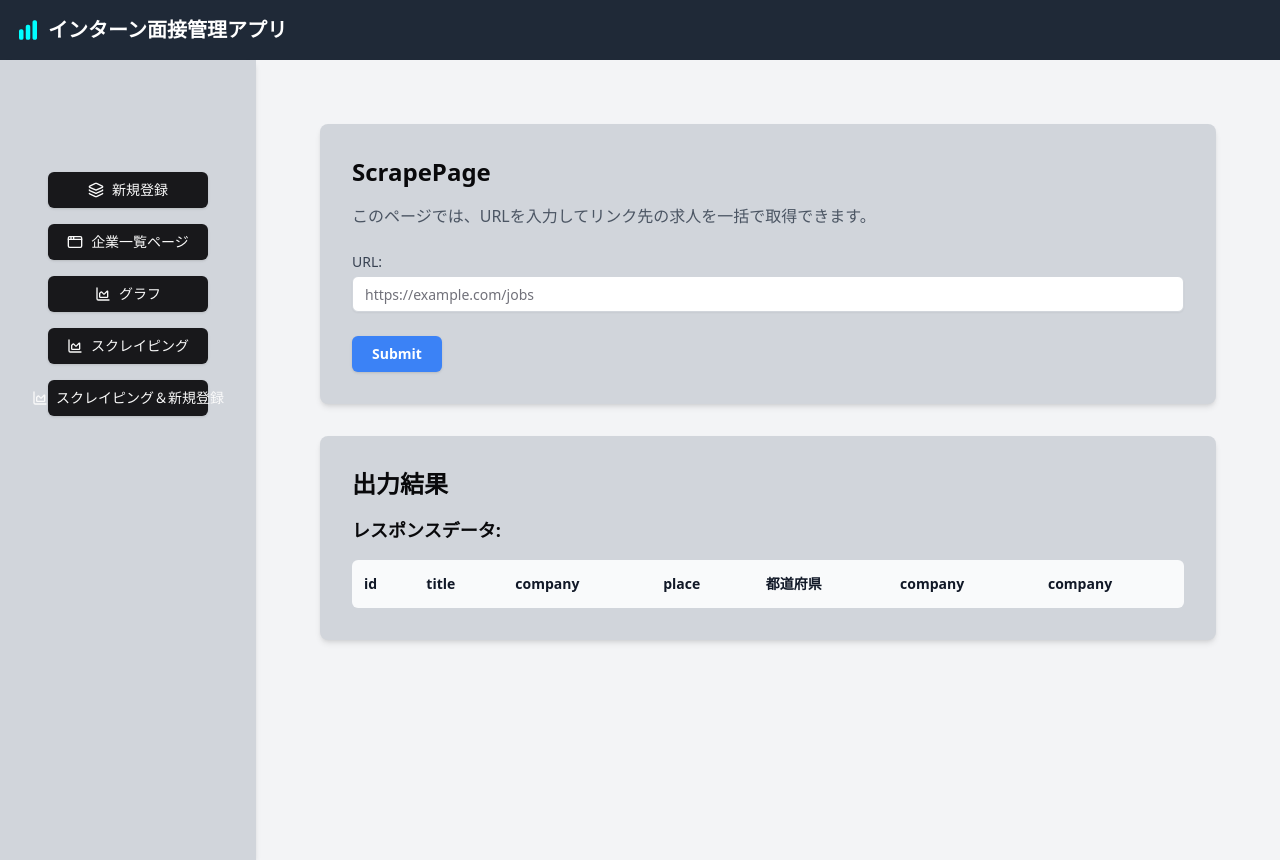
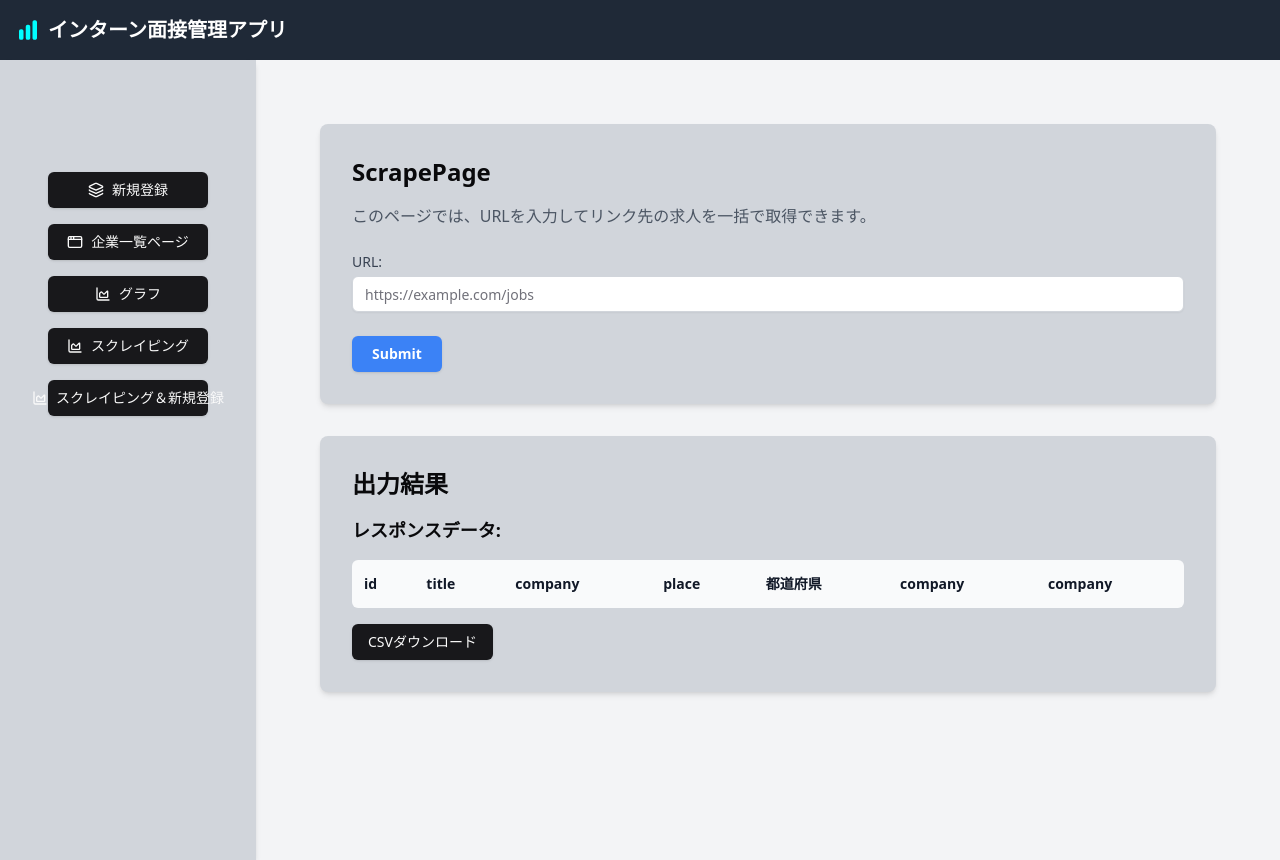
Before and after one commit to ajdjaiuoapooiad/next-port5-frontend-pageRouter, a Next.js app: page /scrape-posts in a window 1280 px wide. Built offline with nearby package versions, Linux system fonts and the light colour scheme.

Commit message:
csb ダウンロード追加

```diff
--- a/package.json
+++ b/package.json
@@ -21,6 +21,7 @@
     "clsx": "^2.1.1",
     "eslint": "9.21.0",
     "eslint-config-next": "15.2.1",
+    "file-saver": "^2.0.5",
     "lucide-react": "^0.477.0",
     "next": "15.2.1",
     "postcss": "8.5.3",
--- a/src/pages/scrape-posts/index.tsx
+++ b/src/pages/scrape-posts/index.tsx
@@ -8,6 +8,7 @@ import React, { FormEvent, useState } from "react";
 import Layout from "@/components/Layout";
 import Head from "next/head";
 import { cn } from "@/lib/utils";
+import { saveAs } from 'file-saver'; // file-saverをインポート
 
 const ScrapePostsList = () => {
   const [url, setUrl] = useState("");
@@ -33,6 +34,32 @@ const ScrapePostsList = () => {
     } catch (err) {
       console.error(err);
     }
+  };
+
+  const handleDownloadCSV = () => {
+    if (!responseData || responseData.length === 0) {
+      return;
+    }
+
+    const csvRows = [];
+    const headers = Object.keys(responseData[0]);
+    csvRows.push(headers.join(','));
+
+    responseData.forEach((job: Job) => {
+      const values = headers.map(header => {
+        let value = job[header as keyof Job];
+        if (typeof value === 'string') {
+          value = value.replace(/"/g, '""'); // ダブルクォートをエスケープ
+          return `"${value}"`; // 値をダブルクォートで囲む
+        }
+        return value;
+      });
+      csvRows.push(values.join(','));
+    });
+
+    const csvString = csvRows.join('\n');
+    const blob = new Blob([csvString], { type: 'text/csv;charset=utf-8;' });
+    saveAs(blob, 'jobs.csv');
   };
 
   return (
@@ -163,6 +190,7 @@ const ScrapePostsList = () => {
                   </tbody>
                 </table>
               </div>
+              <Button onClick={handleDownloadCSV} className="mt-4">CSVダウンロード</Button>
             </div>
           )}
         </div>
```
Also changed, not shown: 2 other files (tests, documents, lock files or other folders).
